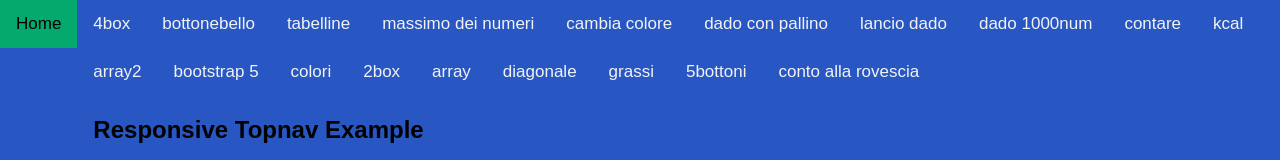
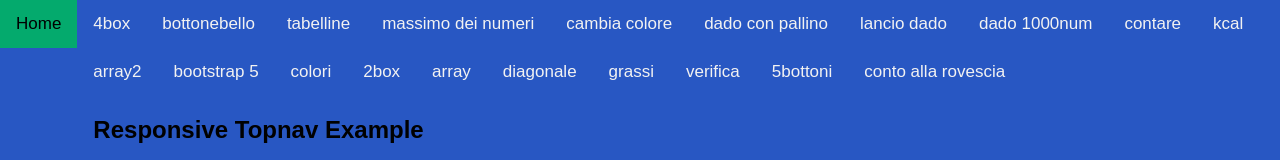
Before and after one commit to FEDERICOMACRINO/federico, a plain HTML site: page index.html in a window 1280 px wide. Shown: the top 160 px of the page. Drawn offline with Linux system fonts and the light colour scheme.

Commit message:
Update index.html

```diff
--- a/index.html
+++ b/index.html
@@ -87,6 +87,7 @@ body {
      <a href="array.html">array</a>
        <a href="diagonale.html">diagonale</a>
    <a href="grassi.html">grassi</a>
+     <a href="verifica.html">verifica</a>
   <a href="5bottoni.html">5bottoni</a>
   <a href="conto alla rovescia.html">conto alla rovescia</a>
   <a href="javascript:void(0);" class="icon" onclick="myFunction()">
```
